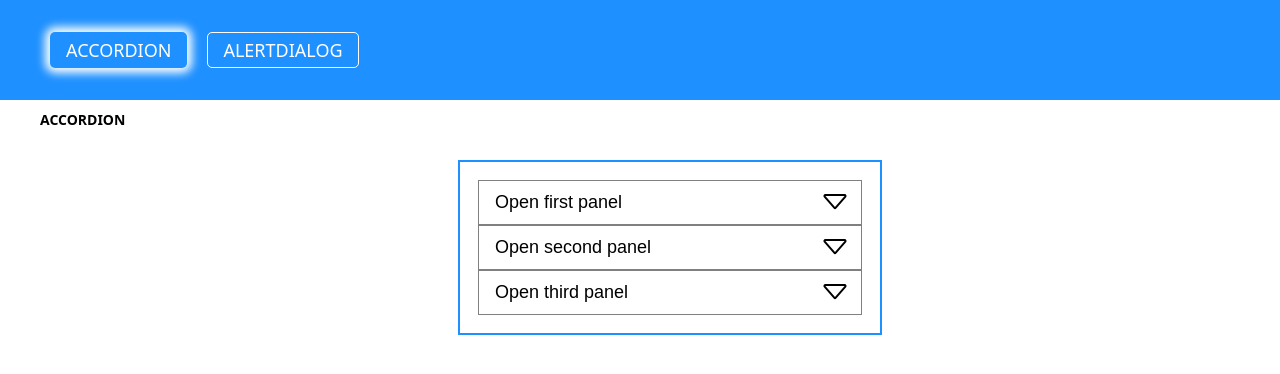
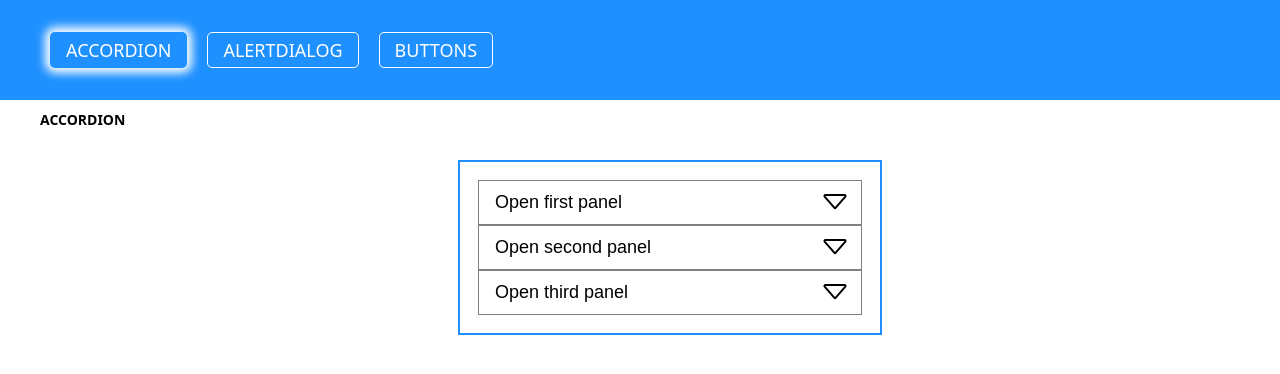
Before and after one commit to tamaskovacs0408/aria-react, a React (Vite) app: page / in a window 1280 px wide. Shown: the top 374 px of the page. Built offline with nearby package versions, Linux system fonts and the light colour scheme.

Commit message:
Add new navigation

```diff
--- a/src/components/Navbar.jsx
+++ b/src/components/Navbar.jsx
@@ -7,6 +7,7 @@ export default function Navbar() {
             <ul>
                 <li><NavLink to="/" end>Accordion</NavLink></li>
                 <li><NavLink to="/alertdialog">Alertdialog</NavLink></li>
+                <li><NavLink to="/buttons">Buttons</NavLink></li>
             </ul>
         </nav>
   )
```
